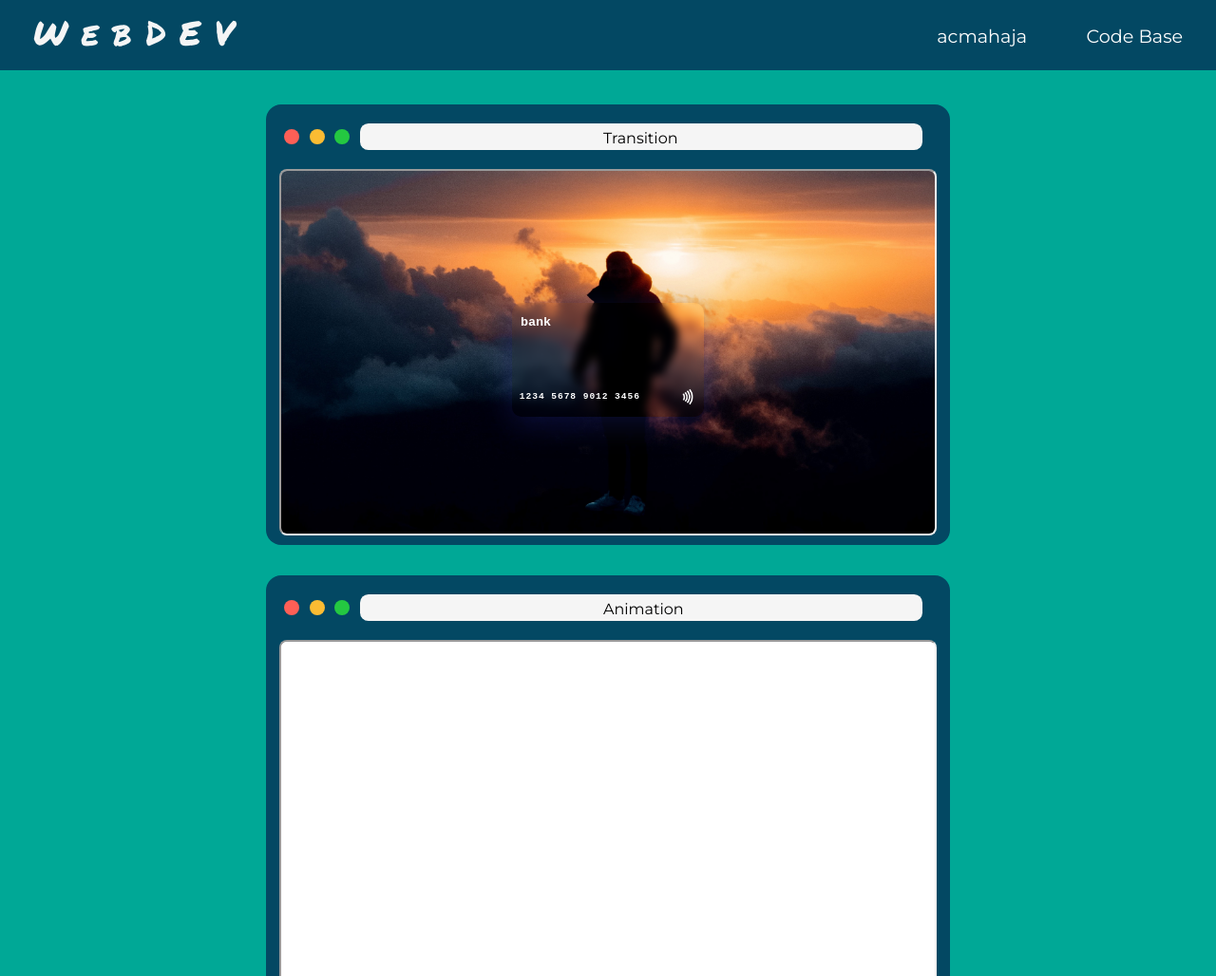
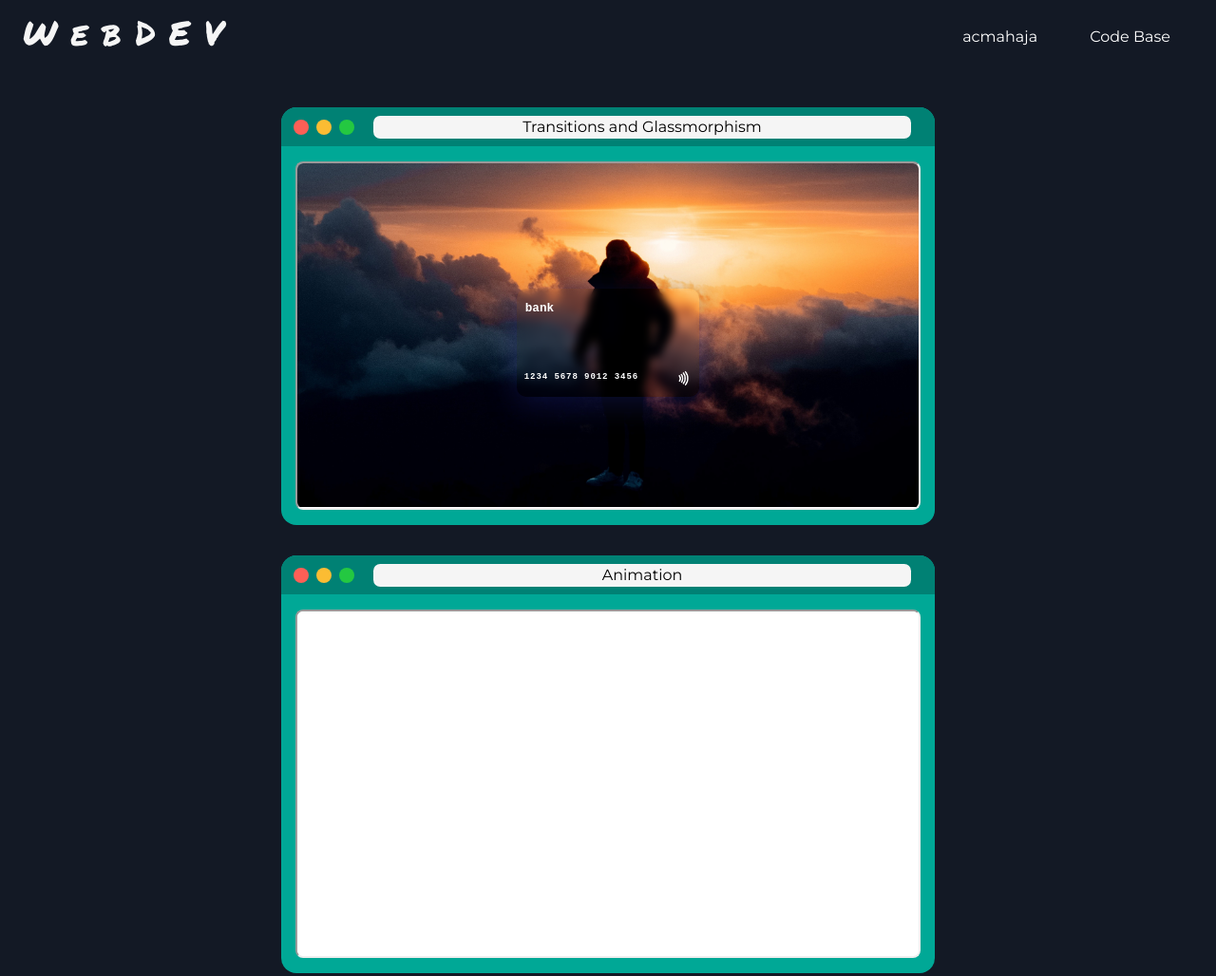
Before and after one commit to acmahaja/webdev, a plain HTML site: page index.html in a window 1280 px wide. Shown: the top 1028 px of the page at 95% size. Drawn offline with Linux system fonts and the light colour scheme.

Commit message:
New webdev page

```diff
--- a/css/style.css
+++ b/css/style.css
@@ -1,6 +1,148 @@
 @import url('https://fonts.googleapis.com/css2?family=Montserrat&family=Permanent+Marker&display=swap');
+
+/* background-color: #034863;
+background-color: #00a896;
+*/
+
+* {
+    margin: 0;
+    padding: 0;
+    background-color: #131925;
+}
+
+html {
+    background-color: #131925;
+}
+
+body {
+    font-family: 'Montserrat', sans-serif;
+}
+
 nav {
-    background-color: #034863;
+    background-color: #131925;
+    padding: .5rem 1.5rem;
+}
+
+#nav_dim {
+    width: 100%;
+    display: inline-flex;
+    flex-direction: row;
+    flex-wrap: wrap;
+    justify-content: space-between;
+}
+
+nav ul {
+    list-style-type: none;
+}
+
+nav li {
+    display: inline;
+    display: inline-flex;
+    flex-direction: column;
+    justify-content: space-around;
+    height: 100%;
+    text-decoration: none;
+}
+
+nav li a {
+    text-decoration: none;
+    width: 7.5rem;
+    color: white;
+    text-align: center;
+    width: 7rem;
+    height: 2.5rem;
+    display: flex;
+    flex-direction: column;
+    justify-content: center;
+    margin: .65rem;
+    transition: 200ms;
+}
+
+#title {
+    font-size: 2.25em;
+    letter-spacing: .4em;
+    font-family: 'Permanent Marker', cursive;
+    color: whitesmoke;
+}
+
+#buttonclick {
+    width: 1rem;
+    height: 1rem;
+    border-radius: 50%;
+}
+
+#projectslist {
+    width: 100%;
+    align-items: center;
+    margin-top: 1.25em;
+    display: flex;
+    flex-wrap: wrap;
+    justify-content: space-evenly;
+}
+
+#project {
+    display: flex;
+    flex-direction: column;
+    min-width: 43rem;
+    height: 55vh;
+    background-color: #00a896;
+    margin: 1rem;
+    border-radius: 1rem;
+}
+
+#search-bar {
+    display: flex;
+    flex-direction: row;
+    justify-content: left;
+    background-color: #008174;
+    padding: .55rem;
+    border-radius: 1rem 1rem 0 0;
+}
+
+#buttons {
+    display: flex;
+    flex-direction: row;
+    justify-content: left;
+    background-color: #008174;
+}
+
+#search {
+    background-color: #008174;
+    width: 100%;
+    margin: 0rem 1rem;
+    display: flex;
+    align-items: center;
+    text-align: center;
+    justify-content: center;
+    border-radius: .45rem;
+}
+
+#buttonclick {
+    margin: .25rem;
+}
+
+iframe {
+    width: 95%;
+    height: 100rem;
+    display: block;
+    margin-left: auto;
+    margin-right: auto;
+    margin-top: 1em;
+    border-radius: .5rem;
+    background-color: white;
+    margin-bottom: 1rem;
+}
+
+ul li a:hover {
+    border: 1px white solid;
+    border-radius: .5rem;
+    box-shadow: 0px 3px 3px white;
+    transform: translateY(-2px)
+}
+
+
+/*
+nav {
     height: 3.65em;
     padding: .5em;
     position: -webkit-sticky;
@@ -9,17 +151,14 @@ nav {
 }
 
 body {
-    background-color: #00a896;
     margin: 0;
-    font-family: 'Montserrat', sans-serif;
 }
 
 #title {
-    font-size: 2.25em;
     color: whitesmoke;
     font-weight: lighter;
+    font-size: 2.25em;
     letter-spacing: .4em;
-    font-family: 'Permanent Marker', cursive;
     margin: .75em;
 }
 
@@ -117,3 +256,9 @@ iframe {
     border-radius: .5rem;
     background-color: white;
 }
+
+project:hover {
+    width: 50rem;
+    height: 45rem;
+}
+*/
--- a/index.html
+++ b/index.html
@@ -10,9 +10,9 @@
 
 <body>
     <nav>
-        <div id="nav-list">
+        <div id="nav_dim">
             <span id="title">WebDEV</span>
-
+            <i class="fab fa-github"></i>
             <ul>
                 <li>
                     <a href="http://github.com/acmahaja ">acmahaja</a>
@@ -22,15 +22,18 @@
                 </li>
             </ul>
         </div>
+
     </nav>
 
     <div id="projectslist">
         <div id="project">
+            <div id="search-bar">
                 <div id="buttons">
                     <div id="buttonclick" style="background-color: #fd5f56;">&nbsp;&nbsp;&nbsp;</div>
                     <div id="buttonclick" style="background-color: #fbbc33;">&nbsp;&nbsp;&nbsp;</div>
                     <div id="buttonclick" style="background-color: #24c841;">&nbsp;&nbsp;&nbsp;</div>
-                <div id="search" style="background-color: #f5f5f5;">Transition</div>
+                </div>
+                <div id="search" style="background-color: #f5f5f5;">Transitions and Glassmorphism</div>
             </div>
             <!-- <img src="./images/Transition-Hover.jpeg" alt=""> -->
 
@@ -39,10 +42,13 @@
 
         </div>
         <div id="project">
+
+            <div id="search-bar">
                 <div id="buttons">
                     <div id="buttonclick" style="background-color: #fd5f56;">&nbsp;&nbsp;&nbsp;</div>
                     <div id="buttonclick" style="background-color: #fbbc33;">&nbsp;&nbsp;&nbsp;</div>
                     <div id="buttonclick" style="background-color: #24c841;">&nbsp;&nbsp;&nbsp;</div>
+                </div>
                 <div id="search" style="background-color: #f5f5f5;">Animation</div>
             </div>
             <!--
@@ -53,10 +59,12 @@
         </div>
 
         <div id="project">
+            <div id="search-bar">
                 <div id="buttons">
                     <div id="buttonclick" style="background-color: #fd5f56;">&nbsp;&nbsp;&nbsp;</div>
                     <div id="buttonclick" style="background-color: #fbbc33;">&nbsp;&nbsp;&nbsp;</div>
                     <div id="buttonclick" style="background-color: #24c841;">&nbsp;&nbsp;&nbsp;</div>
+                </div>
                 <div id="search" style="background-color: #f5f5f5;">Hover</div>
             </div>
             <!--
```
Lines whose indentation alone changed are shown as unchanged.
